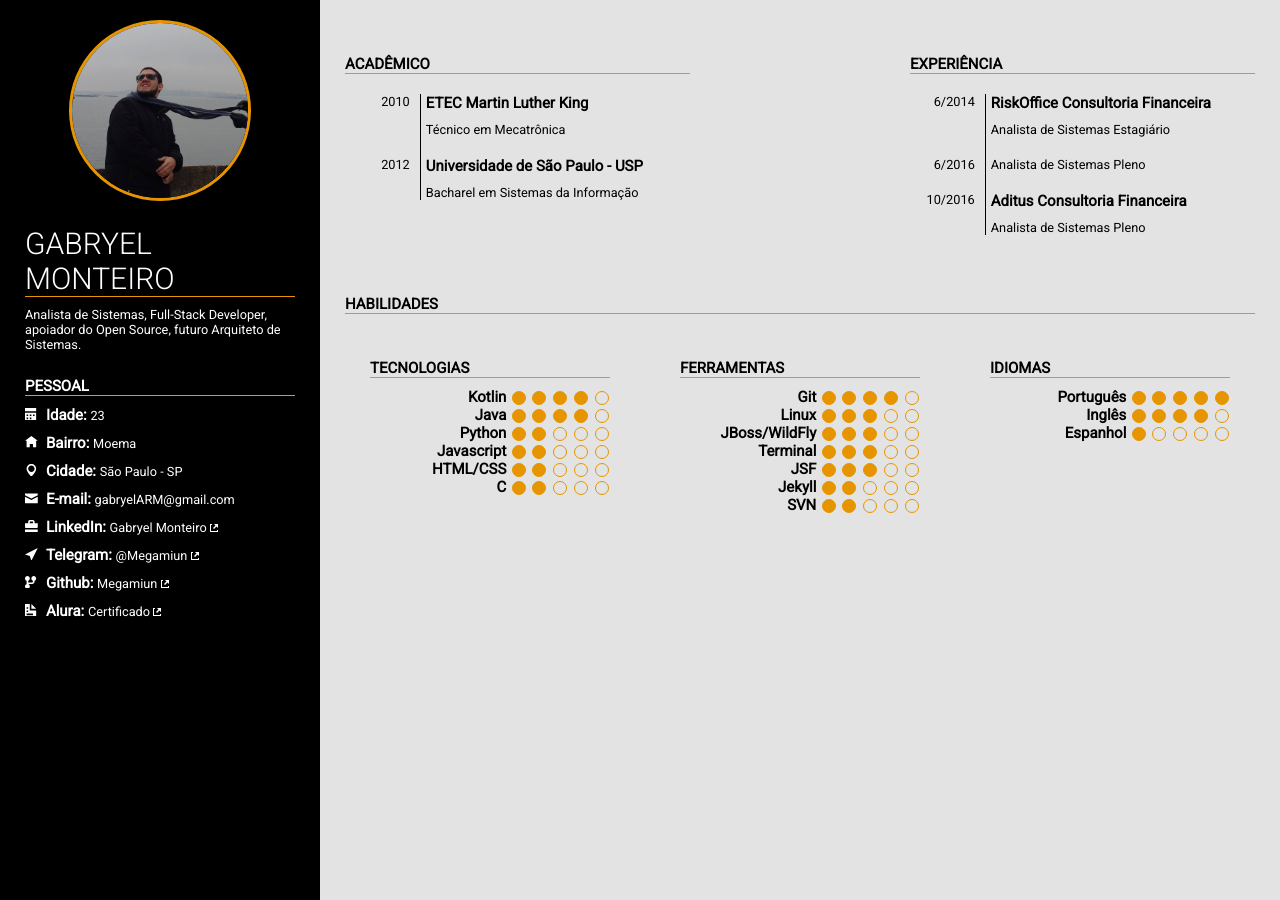
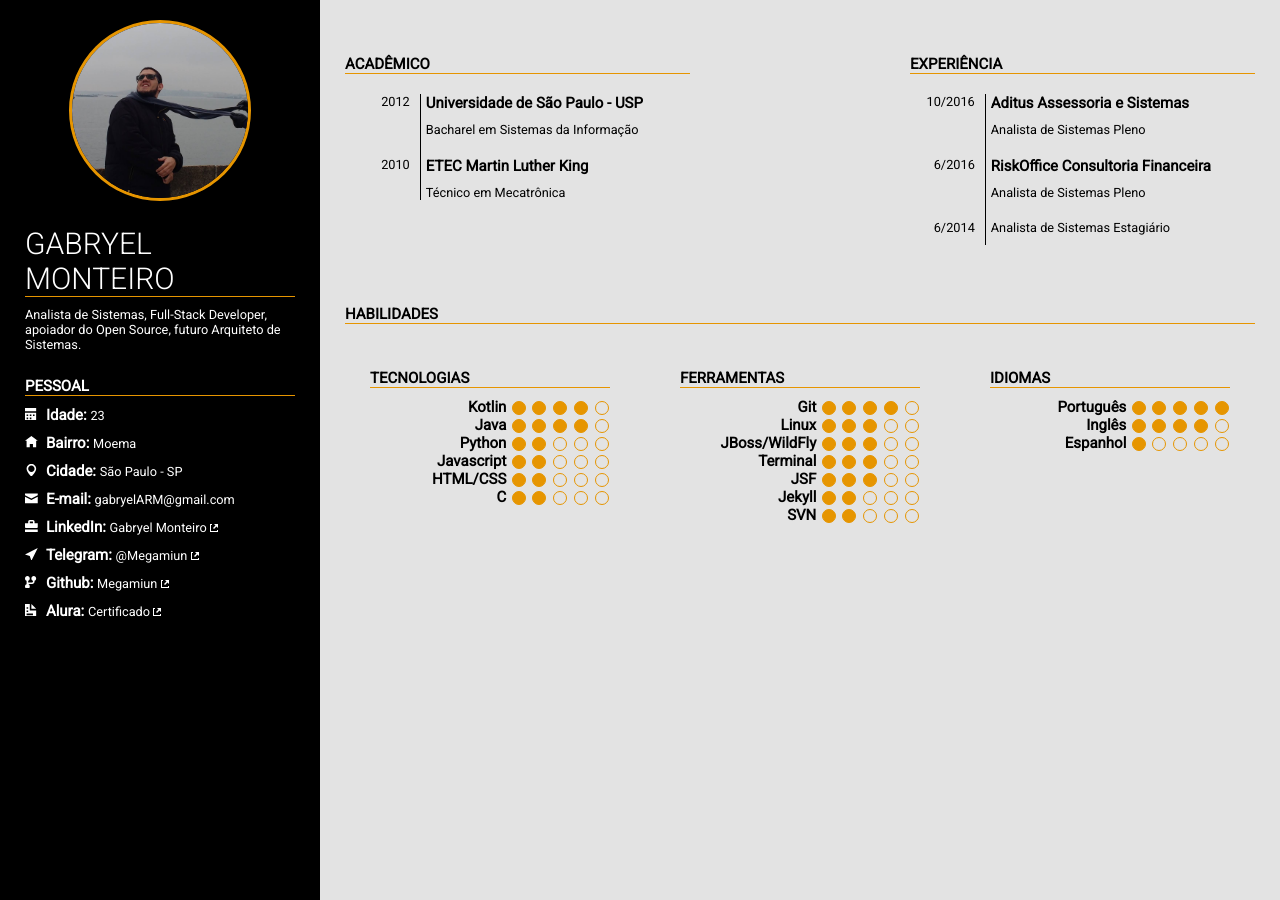
Before and after one commit to Megamiun/Megamiun.github.io, a Jekyll site: the page built from index.html, in a window 1280 px wide. Built offline with Jekyll 4.4.1, drawn with Linux system fonts in a browser that asks for light colours; some of the changed lines change nothing that is shown.

Commit message:
Changing order of items

```diff
--- a/_data/experiences.json
+++ b/_data/experiences.json
@@ -28,7 +28,7 @@
         ]
     },
     {
-        "name": "Aditus Consultoria Financeira",
+        "name": "Aditus Assessoria e Sistemas",
         "position":
         [
             {
--- a/_includes/academics.html
+++ b/_includes/academics.html
@@ -1,6 +1,6 @@
 <p class="category-title" >Acadêmico</p>
 
-{% for place in site.data.academics %}
+{% for place in site.data.academics reversed %}
     <div class="timebox" >
         <div class="timeline" >
             {% include time-arrow.html year=place.started %}
--- a/_includes/experiences.html
+++ b/_includes/experiences.html
@@ -1,7 +1,7 @@
 <p class="category-title" >Experiência</p>
 
-{% for place in site.data.experiences %}
-    {% for pos in place.position %}
+{% for place in site.data.experiences reversed %}
+    {% for pos in place.position reversed %}
         <div class="timebox" >
             <div class="timeline" >
                 {% include time-arrow.html year=pos.started.year month=pos.started.month %}
```
